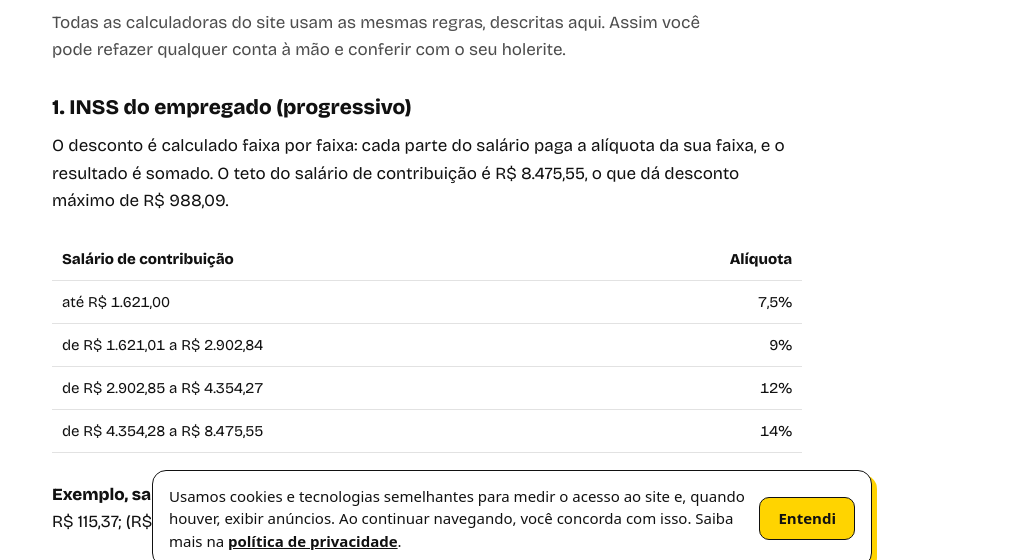
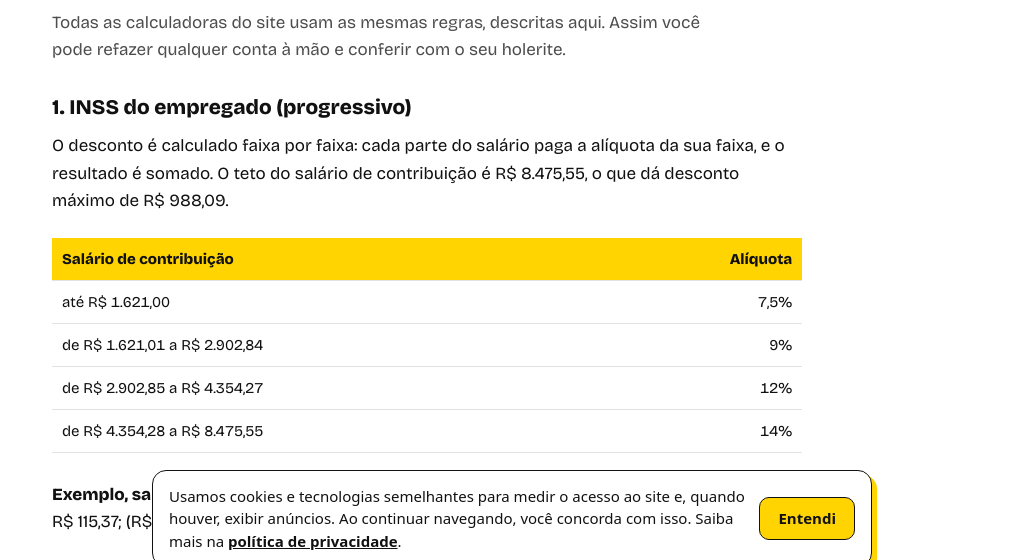
Before and after one commit to mateusoliveirateodoro21-sudo/Bolso-do-Trabalhador-Finalizado, a plain HTML site: page como-calculamos.html in a window 1280 px wide. Shown: the part 221-781 px from the top of the page, without its empty margins (128-1151 px from the left). Drawn offline with nearby package versions, Linux system fonts and the light colour scheme.

Commit message:
Tabelas: cabeçalho amarelo com texto escuro (corrige contraste no modo escuro)
Co-Authored-By: Claude Opus 5.5 <noreply@anthropic.com>
Claude-Session: https://claude.ai/code/session_015bFD7XUxVCj2tfdkURuwR8

```diff
--- a/style.css
+++ b/style.css
@@ -16,7 +16,7 @@ input,select{width:100%;font:inherit;padding:10px 12px;border:1.5px solid var(--
 :focus-visible{outline:3px solid var(--fc);outline-offset:2px}
 dl{display:grid;grid-template-columns:1fr auto;gap:6px 12px;margin:16px 0 0;border-top:1.5px dashed var(--ln);padding-top:14px;font-size:15px}
 dt{color:var(--mut)}dd{margin:0;text-align:right;font-variant-numeric:tabular-nums}
-.tw{overflow-x:auto;margin:12px 0}.tb{border-collapse:collapse;width:100%;font-size:14px;font-variant-numeric:tabular-nums}.tb th,.tb td{border-bottom:1px solid var(--ln);padding:7px 8px;text-align:right;white-space:nowrap}.tb th:first-child,.tb td:first-child{text-align:left}.tb th{background:var(--sun);color:#111}
+.tw{overflow-x:auto;margin:12px 0}.tb{border-collapse:collapse;width:100%;font-size:14px;font-variant-numeric:tabular-nums}.tb th,.tb td{border-bottom:1px solid var(--ln);padding:7px 8px;text-align:right;white-space:nowrap}.tb th:first-child,.tb td:first-child{text-align:left}.tb th{background:#FFD400;color:#111;font-weight:800}
 .calc details.adv{border:1.5px solid var(--ln);border-radius:12px;padding:10px 14px;margin:6px 0 4px}.calc details.adv summary{cursor:pointer;font-weight:700;font-size:15px;color:var(--ink)}.calc details.adv[open] summary{margin-bottom:8px}
 dt:has(+dd#o-cmp){grid-column:1/-1;color:var(--ink);font-weight:800;border-top:1.5px dashed var(--ln);padding-top:12px;margin-top:6px}dd#o-cmp{display:none}dt:has(+dd#o-gan){color:var(--ink);font-weight:800}dd#o-gan{font-weight:800;background:var(--sun);color:#111;border-radius:6px;padding:2px 8px;align-self:center;justify-self:end;line-height:1.3;white-space:nowrap}
 .total{display:flex;justify-content:space-between;align-items:baseline;margin-top:12px;padding:12px 14px;background:var(--nt);color:#fff;border-radius:12px}
@@ -27,7 +27,7 @@ dt:has(+dd#o-cmp){grid-column:1/-1;color:var(--ink);font-weight:800;border-top:1
 .cards a{display:block;padding:18px;background:var(--sf);border:1.5px solid var(--ln);border-radius:14px;color:var(--ink);text-decoration:none}
 .cards a:hover{border-color:var(--ink)}.cards b{display:block}.cards span{color:var(--mut);font-size:15px}
 .t{max-width:68ch}.t p{margin:0 0 12px}
-.t table{width:100%;border-collapse:collapse;margin:12px 0 16px;font-size:15px}.t th,.t td{padding:9px 10px;border-bottom:1.5px solid var(--ln);text-align:right}.t th:first-child,.t td:first-child{text-align:left}.t th{background:var(--sf)}
+.t table{width:100%;border-collapse:collapse;margin:12px 0 16px;font-size:15px}.t th,.t td{padding:9px 10px;border-bottom:1.5px solid var(--ln);text-align:right}.t th:first-child,.t td:first-child{text-align:left}.t th{background:#FFD400;color:#111;font-weight:800}
 footer{border-top:1.5px solid var(--ln);margin-top:36px;padding:20px 0 30px;font-size:14px;color:var(--mut)}
 @media(max-width:760px){.g,.cards{grid-template-columns:1fr}}
 .upd{font-size:13px;color:var(--mut);margin:-4px 0 12px}.lead2{padding:12px 14px;border-left:4px solid var(--sun);background:rgba(255,212,0,.12);border-radius:8px}
```
